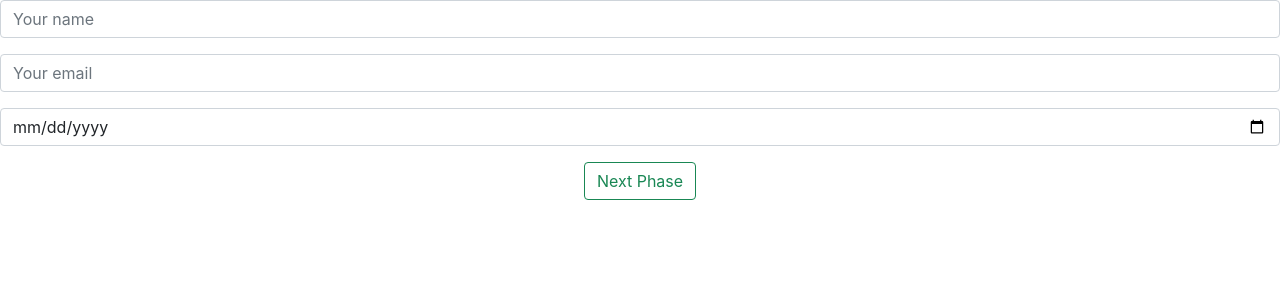
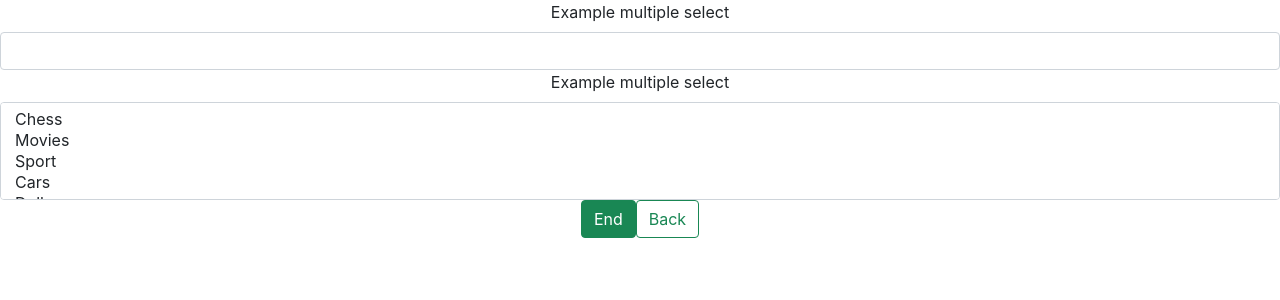
Before and after one commit to maxgertzen/hogwarts-high, a React (Create React App) app: page /phase-3 in a window 1280 px wide. Shown: the top 300 px of the page. Built offline with nearby package versions, Linux system fonts and the light colour scheme.

Commit message:
finish router for phases

```diff
--- a/package.json
+++ b/package.json
@@ -10,6 +10,7 @@
     "react": "^17.0.2",
     "react-bootstrap": "^1.6.0",
     "react-dom": "^17.0.2",
+    "react-router-dom": "^5.2.0",
     "react-scripts": "4.0.3",
     "web-vitals": "^1.1.2"
   },
--- a/src/App.js
+++ b/src/App.js
@@ -1,45 +1,56 @@
 import "./App.css"
-import React, { useState } from "react";
+import React, { useState } from "react"
+import { BrowserRouter as Router, Switch, Route } from "react-router-dom"
 import Phase1 from "./components/Phase1"
-import Phase2 from "./components/Phase2";
+import Phase2 from "./components/Phase2"
 import Phase3 from "./components/Phase3"
-import Summary from "./components/Summary";
+import Summary from "./components/Summary"
 
 function App() {
   const [inputData, setInputData] = useState({})
-  const [presentedPhase, setPresentedPhase] = useState(0);
+  const [presentedPhase, setPresentedPhase] = useState(0)
 
   const handleNext = (dataObj) => {
-    console.error('HandleNext')
+    console.error("HandleNext")
     console.table(dataObj)
     setInputData((prevObj) => ({
       ...prevObj,
-      ...dataObj
+      ...dataObj,
     }))
     if (presentedPhase > -1) {
-      setPresentedPhase(presentedPhase => presentedPhase + 1)
+      setPresentedPhase((presentedPhase) => presentedPhase + 1)
     }
   }
 
   const handlePrev = (dataObj) => {
-    console.error('HandlePrev')
+    console.error("HandlePrev")
     console.table(dataObj)
     setInputData((prevObj) => ({
       ...prevObj,
-      ...dataObj
+      ...dataObj,
     }))
     if (presentedPhase > -1) {
-      setPresentedPhase(presentedPhase => presentedPhase - 1)
+      setPresentedPhase((presentedPhase) => presentedPhase - 1)
     }
   }
   return (
     <div className="App">
-      {
-        presentedPhase === 0 ? <Phase1 onNextPhase={handleNext} />
-          : presentedPhase === 1 ? <Phase2 onNextPhase={handleNext} prevPhase={handlePrev} />
-            : presentedPhase === 2 ? <Phase3 onNextPhase={handleNext} prevPhase={handlePrev} />
-              : presentedPhase === 3 ? <Summary data={inputData} /> : null
-      }
+      <Router>
+        <Switch>
+          <Route exact path="/">
+            <Phase1 onNextPhase={handleNext} />
+          </Route>
+          <Route exact path="/phase-2">
+            <Phase2 onNextPhase={handleNext} prevPhase={handlePrev} />
+          </Route>
+          <Route exact path="/phase-3">
+            <Phase3 onNextPhase={handleNext} prevPhase={handlePrev} />
+          </Route>
+          <Route exact path="/summary">
+            <Summary data={inputData} />
+          </Route>
+        </Switch>
+      </Router>
     </div>
   )
 }
--- a/src/components/Phase1.jsx
+++ b/src/components/Phase1.jsx
@@ -1,9 +1,11 @@
 import React, { useState } from "react"
 import { InputGroup, FormControl, Button, Form } from "react-bootstrap"
+import { useHistory } from "react-router-dom"
 import { validateDataOnSubmit, validateWizardData } from "../validations"
 import FormErrorMessages from "./FormErrorMessages"
 
 const Phase1 = ({ onNextPhase }) => {
+  const history = useHistory()
   const [wizardData, setWizardData] = useState({
     fullname: {
       value: "",
@@ -70,6 +72,7 @@ const Phase1 = ({ onNextPhase }) => {
     clearState()
 
     onNextPhase(wizardData)
+    history.push("/phase-2")
   }
 
   return (
--- a/src/components/Phase2.jsx
+++ b/src/components/Phase2.jsx
@@ -1,31 +1,33 @@
-import React, { useState } from 'react';
-import Form from 'react-bootstrap/Form'
-import Button from 'react-bootstrap/Button'
-import { validateDataOnSubmit } from '../validations';
+import React, { useState } from "react"
+import { useHistory } from "react-router-dom"
+import Form from "react-bootstrap/Form"
+import Button from "react-bootstrap/Button"
+import { validateDataOnSubmit } from "../validations"
 
 function Phase2({ onNextPhase, prevPhase }) {
+  const history = useHistory()
   const [formProps, setFormProps] = useState({
     city: {
-            value: '',
-            errors: []
+      value: "",
+      errors: [],
     },
     street: {
-            value: '',
-            errors: []
+      value: "",
+      errors: [],
     },
     streetNumber: {
-            value: '',
-            errors: []
+      value: "",
+      errors: [],
     },
-    });
+  })
 
   const handleChange = ({ target: { name, value } }, func) => {
     func((prevObj) => {
       return {
         ...prevObj,
-                [name]: value
+        [name]: value,
       }
-        });
+    })
   }
 
   const handleNext = (e) => {
@@ -45,31 +47,54 @@ function Phase2({ onNextPhase, prevPhase }) {
     }
 
     onNextPhase(formProps)
+    history.push("/phase-3")
+  }
+
+  const handlePrevPhase = () => {
+    history.push("/")
   }
   return (
     <Form>
       <Form.Group controlId="phase2-city">
         <Form.Label>City</Form.Label>
-                <Form.Control type="text" placeholder="Enter City" name="city" onChange={e => handleChange(e, setFormProps)} required />
+        <Form.Control
+          type="text"
+          placeholder="Enter City"
+          name="city"
+          onChange={(e) => handleChange(e, setFormProps)}
+          required
+        />
       </Form.Group>
       <Form.Group controlId="phase2-street">
         <Form.Label>Street</Form.Label>
-                <Form.Control type="text" placeholder="Enter Street" name="street" onChange={e => handleChange(e, setFormProps)} required />
+        <Form.Control
+          type="text"
+          placeholder="Enter Street"
+          name="street"
+          onChange={(e) => handleChange(e, setFormProps)}
+          required
+        />
       </Form.Group>
       <Form.Group controlId="phase3-number">
-                <Form.Check type="number" label="N" name="streetNumber" onChange={e => handleChange(e, setFormProps)} />
+        <Form.Check
+          type="number"
+          label="N"
+          name="streetNumber"
+          onChange={(e) => handleChange(e, setFormProps)}
+        />
       </Form.Group>
       <Button variant="success" type="button" onClick={(e) => handleNext(e)}>
         Next
       </Button>
-            {
-                prevPhase ?
-                    <Button variant="outline-success" type="button" onClick={() => prevPhase()}>
+      {prevPhase ? (
+        <Button
+          variant="outline-success"
+          type="button"
+          onClick={() => handlePrevPhase()}
+        >
           Back
         </Button>
-                    :
-                    null
-            }
+      ) : null}
     </Form>
   )
 }
--- a/src/components/Phase3.jsx
+++ b/src/components/Phase3.jsx
@@ -2,15 +2,16 @@
 // --------
 // 7- Image   (required, valid url)
 // 8- Hobbies (not required. Chess, Movies, Sport, Cars, Dolls)
-import React, { useState } from 'react';
-import Button from 'react-bootstrap/Button';
-import Form from 'react-bootstrap/Form';
-import { validateWizardData, validateDataOnSubmit } from '../validations';
-
+import React, { useState } from "react"
+import { useHistory } from "react-router-dom"
+import Button from "react-bootstrap/Button"
+import Form from "react-bootstrap/Form"
+import { validateWizardData, validateDataOnSubmit } from "../validations"
 
 // import Phase2 from 'Phase2';
 
 const Phase3 = ({ onNextPhase, prevPhase }) => {
+  const history = useHistory()
   const [wizardData, setWizardData] = useState({
     image: {
       value: "",
@@ -19,8 +20,7 @@ const Phase3 = ({ onNextPhase, prevPhase }) => {
     hobbie: {
       value: "",
       errors: [],
-        }
-
+    },
   })
 
   const handleUpdatingWizardData = (e) => {
@@ -55,23 +55,30 @@ const Phase3 = ({ onNextPhase, prevPhase }) => {
     }
 
     onNextPhase(wizardData)
+    history.push("/summary")
   }
 
+  const handlePrevPhase = () => {
+    history.push("/phase-2")
+  }
 
-    return (<>
+  return (
+    <>
       <Form>
-            <Form.Group controlId="phase2-file">
+        <Form.Group>
           <Form.Label>Example multiple select</Form.Label>
           <Form.Control
-                    id="image"
             name="image"
             label="image"
             type="text"
-                    onBlur={handleUpdatingWizardData} />
+            onBlur={handleUpdatingWizardData}
+          />
         </Form.Group>
-            <Form.Group controlId="exampleForm.ControlSelect2">
+        <Form.Group>
           <Form.Label>Example multiple select</Form.Label>
-                <Form.Control as="select" multiple
+          <Form.Control
+            as="select"
+            multiple
             id="hobbie"
             name="hobbie"
             className="form-control"
@@ -83,18 +90,25 @@ const Phase3 = ({ onNextPhase, prevPhase }) => {
             <option>Dolls</option>
           </Form.Control>
         </Form.Group>
-            <Button variant="success" type="button" onClick={(e) => handleFormSubmit(e)}>
+        <Button
+          variant="success"
+          type="button"
+          onClick={(e) => handleFormSubmit(e)}
+        >
           End
         </Button>
-            {
-                prevPhase ?
-                    <Button variant="outline-success" type="button" onClick={() => prevPhase}>
+        {prevPhase ? (
+          <Button
+            variant="outline-success"
+            type="button"
+            onClick={handlePrevPhase}
+          >
             Back
-                    </Button> :
-                    null}
-
+          </Button>
+        ) : null}
       </Form>
-    </>)
+    </>
+  )
 }
 
-export default Phase3;
+export default Phase3
--- a/src/validations.js
+++ b/src/validations.js
@@ -12,23 +12,25 @@ const wizardValidations = {
   },
   image: {
     required: true,
-    pattern: '/(http(s?):)([/|.|\w|\s|-])*\.(?:jpg|gif|png)/'
+    pattern: /(https?:\/\/.*\.(?:png|jpg|jpeg))/g,
   },
   hobbie: {
     required: false,
-    pattern: null
-  }
+    pattern: null,
+  },
 }
 
 const validateWizardData = ({ target: { value, name } }) => {
   const newErrors = []
   const validations = wizardValidations[name]
+  console.log(validations)
 
   if (validations.required && !value) {
     newErrors.push(`${name} is required`)
   }
 
   if (validations.pattern && !validations.pattern.test(value)) {
+    console.log(name, validations, value)
     newErrors.push(`Invalid ${name} value`)
   }
 
```
Also changed, not shown: 1 other file (tests, documents, lock files or other folders). Lines whose indentation alone changed are shown as unchanged.
